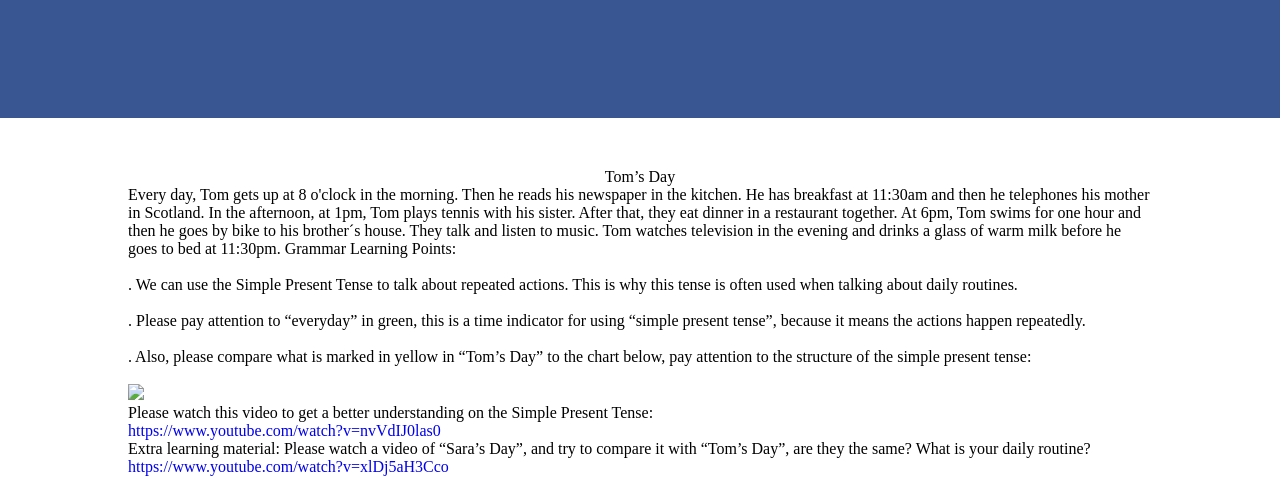
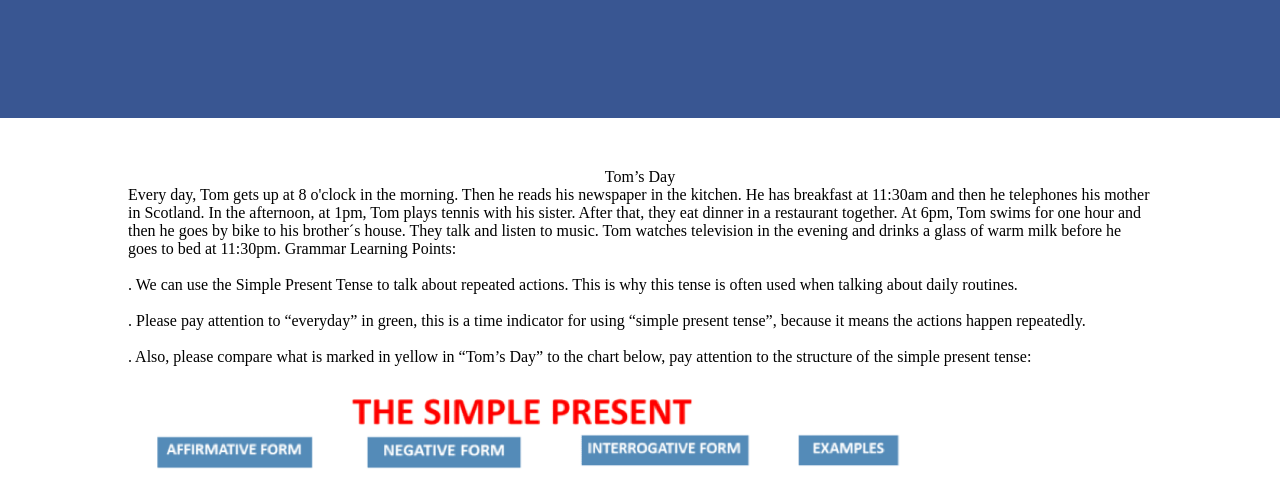
Before and after one commit to yuer6666/students.io, a plain HTML site: page grammar.html in a window 1280 px wide. Shown: the part 262-745 px from the top of the page. Drawn offline with Linux system fonts and the light colour scheme; the site is published under a folder, as on GitHub Pages, so addresses that start at the root find nothing; no server answers.

Commit message:
update images path

```diff
--- a/grammar.html
+++ b/grammar.html
@@ -80,7 +80,7 @@
 			<br>
 			<br>
 
-			<img src="/images/module2.png" />
+			<img src="images/module2.png" />
 			<br>
 
 			Please watch this video to get a better understanding on the Simple Present Tense:
```
Also changed, not shown: reading.html (+1 -1 lines).
